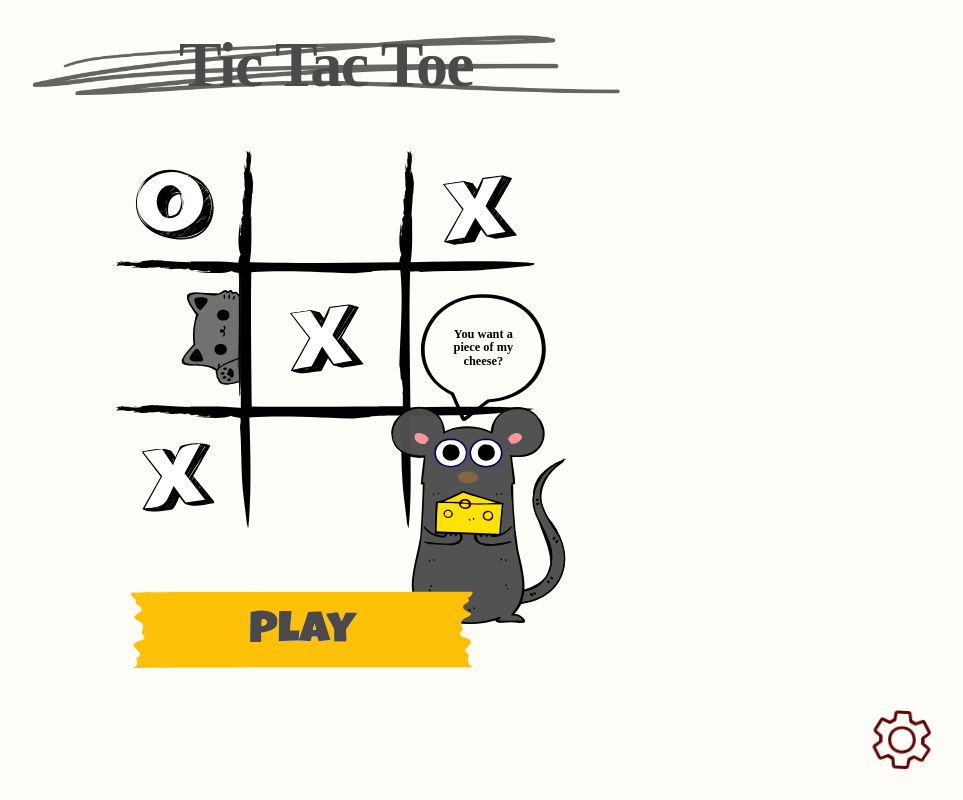
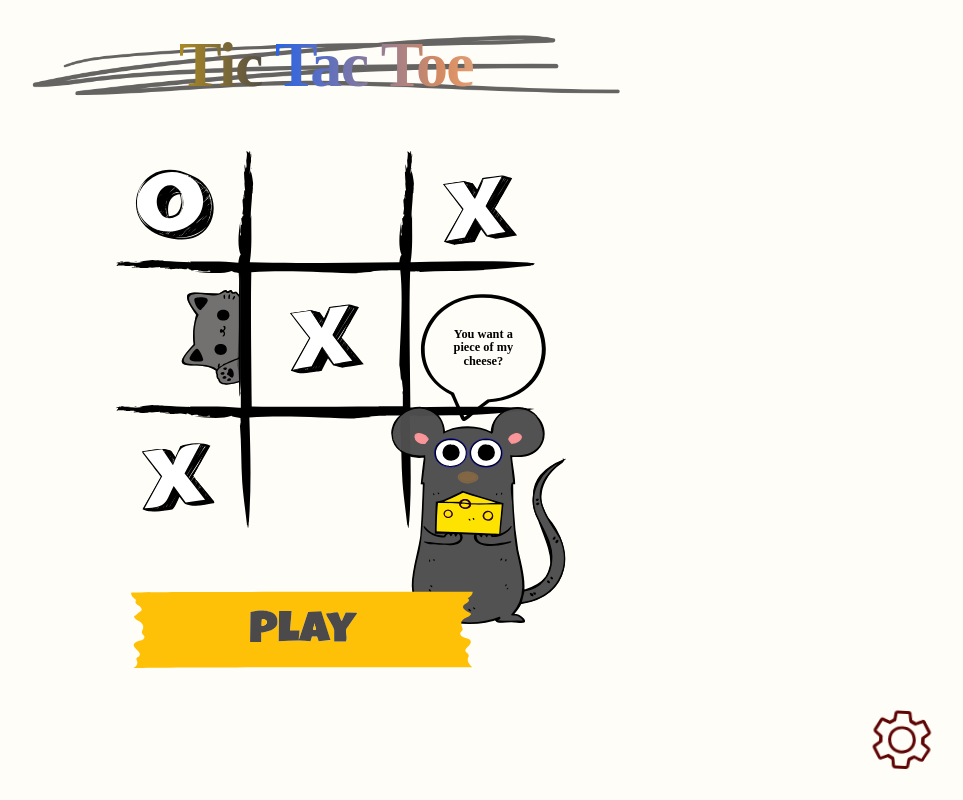
Before and after one commit to keyboardKnight700/Themed-Tic-Tac-Toe, a React (Vite) app: page / in a window 1280 px wide. Shown: the whole page, without its empty margins (314-1277 px from the left). Built offline with nearby package versions, Linux system fonts and the light colour scheme; a web font is replaced by a local one.

Commit message:
style: add gradient animation to the header of the homepage /CLASSIC THEME

```diff
--- a/src/styles.css
+++ b/src/styles.css
@@ -205,6 +205,31 @@
   fill: #4b4949;
 }
 
+.headerTitle {
+  background: linear-gradient(
+    90deg,
+    #2563eb 0%,
+    #d98c5f 25%,
+    #fffdf7 50%,
+    #ffc107 75%,
+    #4b4949 100%
+  );
+  background-size: 200% 100%;
+  -webkit-background-clip: text;
+  -webkit-text-fill-color: transparent;
+  background-clip: text;
+  animation: gradient-flow 3s linear infinite;
+}
+
+@keyframes gradient-flow {
+  0% {
+    background-position: 0% 50%;
+  }
+  100% {
+    background-position: 200% 50%;
+  }
+}
+
 /* ====================================================== */
 /* =================== GAME SETTINGS ==================== */
 /* ======================================================*/
```
